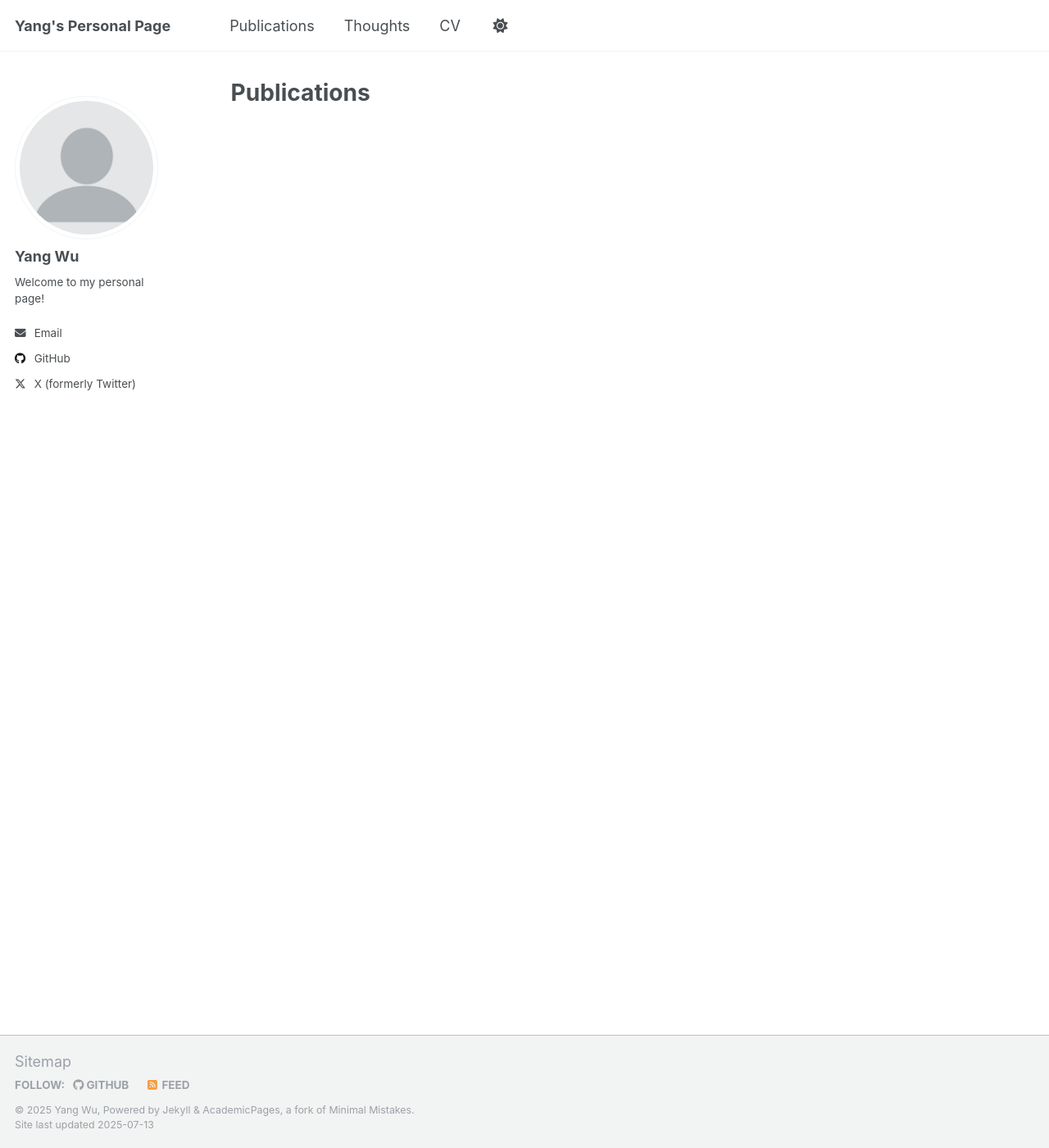
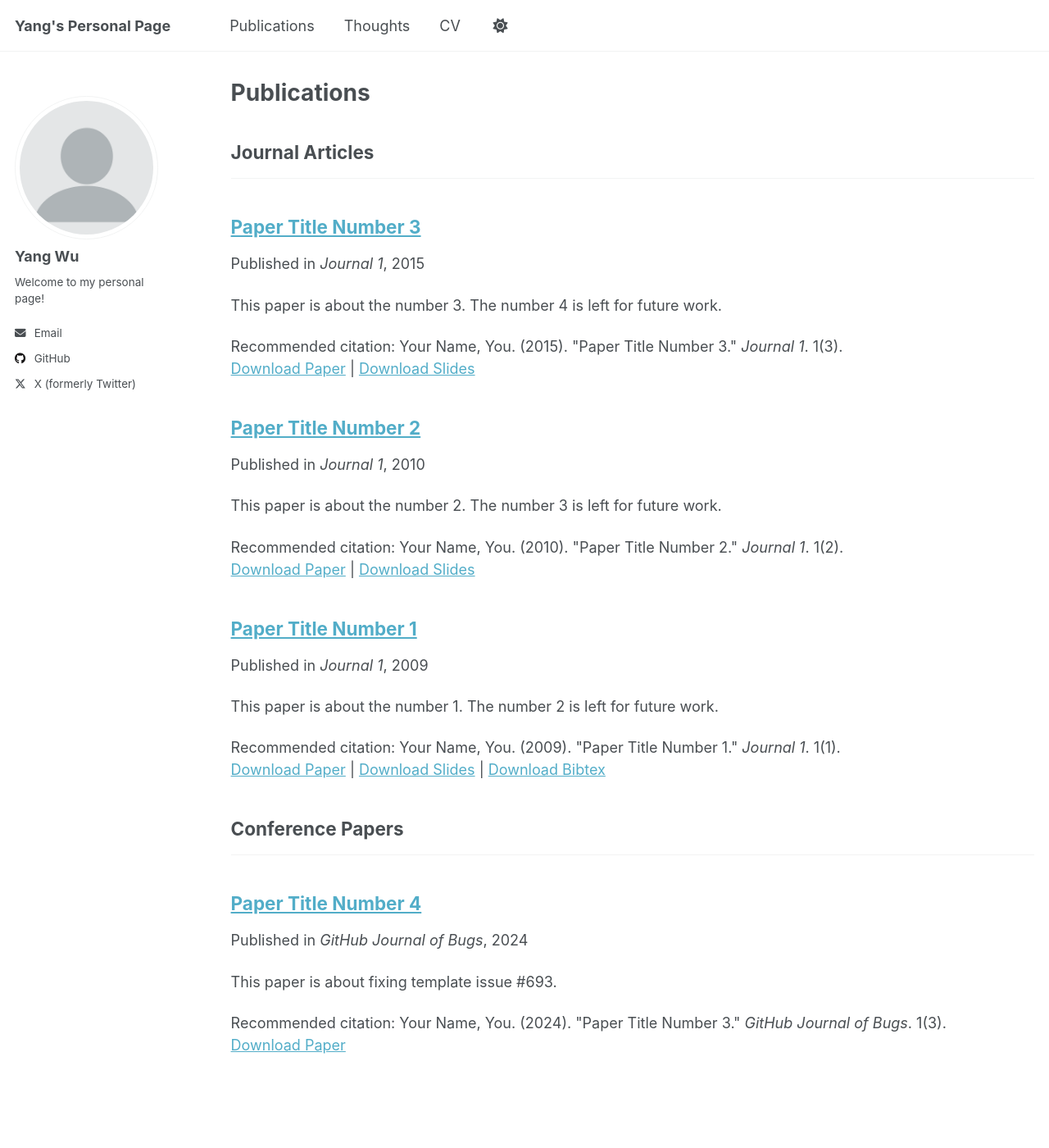
Before and after one commit to YangWu15/YangWu15.github.io, a Jekyll site: the page built from _pages/publications.html, in a window 1280 px wide and 1400 px high. Shown: the whole window at 82% size. Built offline with Jekyll 4.4.1, drawn with Linux system fonts in a browser that asks for light colours; some of the changed lines change nothing that is shown.

Commit message:
Update _config.yml

```diff
--- a/_config.yml
+++ b/_config.yml
@@ -83,6 +83,38 @@ kramdown:
   smart_quotes: lsquo,rsquo,ldquo,rdquo
   enable_coderay: false
 
+# Collections
+collections:
+  publications:
+    output: true
+    permalink: /:collection/:path/
+  posts:
+    output: true
+    permalink: /:collection/:path/
+
+# Publication Category
+publication_category:
+  manuscripts:
+    title: 'Journal Articles'
+  conferences:
+    title: 'Conference Papers'
+
+# Site Settings
+words_per_minute: 160
+read_more: "disabled"
+
+# Comments
+comments:
+  provider: # false (default), "disqus", "discourse", "facebook", "google-plus", "staticman", "custom"
+  disqus:
+    shortname:
+
+# Analytics
+analytics:
+  provider: "false" # false (default), "google", "google-universal", "google-analytics-4", "custom"
+  google:
+    tracking_id:
+
 # Sass/SCSS
 sass:
   sass_dir: _sass
@@ -100,3 +132,12 @@ plugins:
   - jekyll-sitemap
   - jekyll-redirect-from
   - jemoji
+
+# Mimic GitHub Pages with --safe
+whitelist:
+  - jekyll-feed
+  - jekyll-gist
+  - jekyll-paginate
+  - jekyll-sitemap
+  - jekyll-redirect-from
+  - jemoji
```
